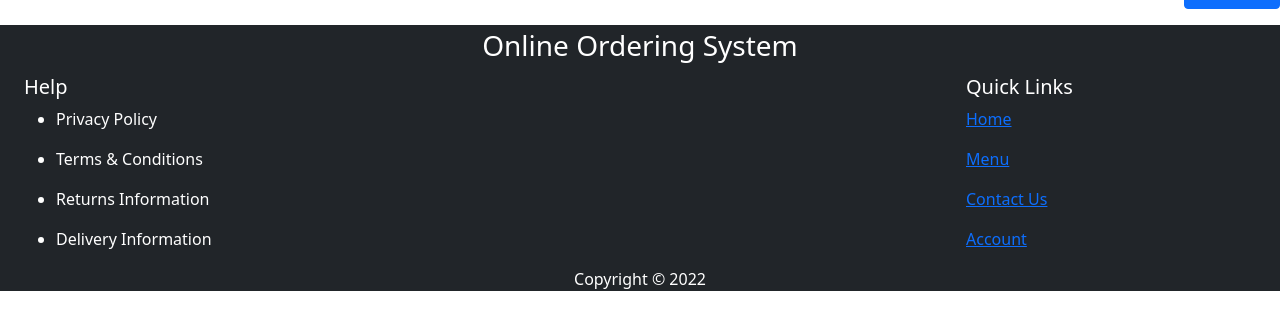
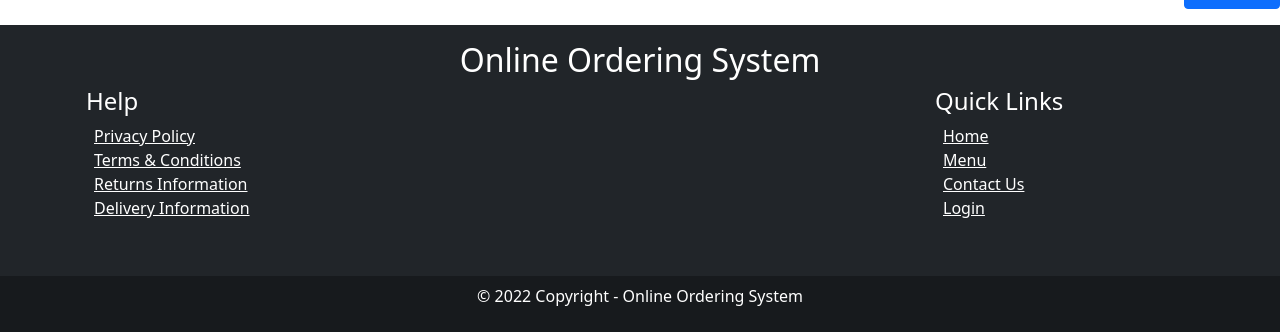
Before and after one commit to muneeb29/Online-Ordering-System, a CodeIgniter app: page /ordering-system/index.php/home/index in a window 1280 px wide. Shown: the part 624-956 px from the top of the page. Before the commit the page ends 915 px from the top, so only its background shows below. Run offline with CodeIgniter, Linux system fonts and the light colour scheme.

Commit message:
Modified Footer

```diff
--- a/application/views/footer.php
+++ b/application/views/footer.php
@@ -1,69 +1,65 @@
 <html>
 <div class="scroll text-end mb-3 my-2">
 		<button onclick="topFunction()"  class="btn btn-primary scroll-top" id="topButton">Go to top</button>
-		</div>
+</div>
 
-	<div class="container-fluid bg-dark text-white my-2">
-		<div class="row text-center">
-			<div class="col py-1">
-				<h3>Online Ordering System</h3>
-			</div>
-		</div>
-		<div class="row mx-auto">
-			<div class="col fw-bold">
-				<h5>Help</h5>
-			</div>
-			<div class="col-md-3 fw-bold">
-				<h5>Quick Links</h5>
-			</div>
-		</div>
+  <footer class="bg-dark text-center text-lg-start text-white">
+    <div class="container p-3">
 
-		<div class="row mx-auto">
-			<div class="col text-start">
-				<ul>
-					<li>Privacy Policy</li>
-				</ul>
-			</div>
-			<div class="col col-md-3">
-				<a href="<?php echo base_url(); ?>index.php/Home">Home</a>
-			</div>
-		</div>
+	<div class="row text-center">
+	<div class="col">
+		<h2>Online Ordering System</h2>
+	</div>
+	</div>
 
-		<div class="row mx-auto">
-			<div class="col text-start">
-				<ul>
-					<li>Terms & Conditions</li>
-				</ul>
-			</div>
-			<div class="col col-md-3">
-				<a href="<?php echo base_url(); ?>index.php/Menu">Menu</a>
-			</div>
-		</div>
+      <div class="row">
+        <div class="col-lg-3 mb-4">
+          <h4 class="">Help</h4>
+          <ul class="list-unstyled mb-3">
+            <li>
+              <a href="#!" class="text-white mx-2">Privacy Policy</a>
+            </li>
+            <li>
+              <a href="#!" class="text-white mx-2">Terms & Conditions</a>
+            </li>
+            <li>
+              <a href="#!" class="text-white mx-2">Returns Information</a>
+            </li>
+			<li>
+              <a href="#!" class="text-white mx-2">Delivery Information</a>
+            </li>
+          </ul>
+        </div>
 
-		<div class="row mx-auto">
-			<div class="col text-start">
-				<ul>
-					<li>Returns Information</li>
-				</ul>
-			</div>
-			<div class="col col-md-3">
-				<a href="<?php echo base_url(); ?>index.php/Contact">Contact Us</a>
-			</div>
-		</div>
+        <div class="col-lg-3">
+        </div>
+        <div class="col-lg-3">
+        </div>
 
-		<div class="row mx-auto">
-			<div class="col text-start">
-				<ul>
-					<li>Delivery Information</li>
-				</ul>
-			</div>
-			<div class="col col-md-3">
-				<a href="<?php echo base_url(); ?>index.php/Home">Account</a>
-			</div>
-		</div>
+        <div class="col-lg-3">
+          <h4 class="">Quick Links</h4>
+          <ul class="list-unstyled">
+            <li>
+              <a href="<?php echo base_url(); ?>index.php/Home" class="text-white mx-2">Home</a>
+            </li>
+            <li>
+              <a href="<?php echo base_url(); ?>index.php/Menu" class="text-white mx-2">Menu</a>
+            </li>
+            <li>
+              <a href="<?php echo base_url(); ?>index.php/Contact" class="text-white mx-2">Contact Us</a>
+            </li>
+			<li>
+              <a href="<?php echo base_url(); ?>index.php/Login" class="text-white mx-2">Login</a>
+            </li>
+          </ul>
+        </div>
+      </div>
+    </div>
 
-		<div class="row">
-			<div class="col text-center">Copyright © 2022</div>
-		</div>
+    <div class="text-center p-2" style="background-color: rgba(0, 0, 0, 0.3)">
+      <p class="text-white">© 2022 Copyright - Online Ordering System</p>
+    </div>
+  </footer>
+
 	</div>
 </html>
```
